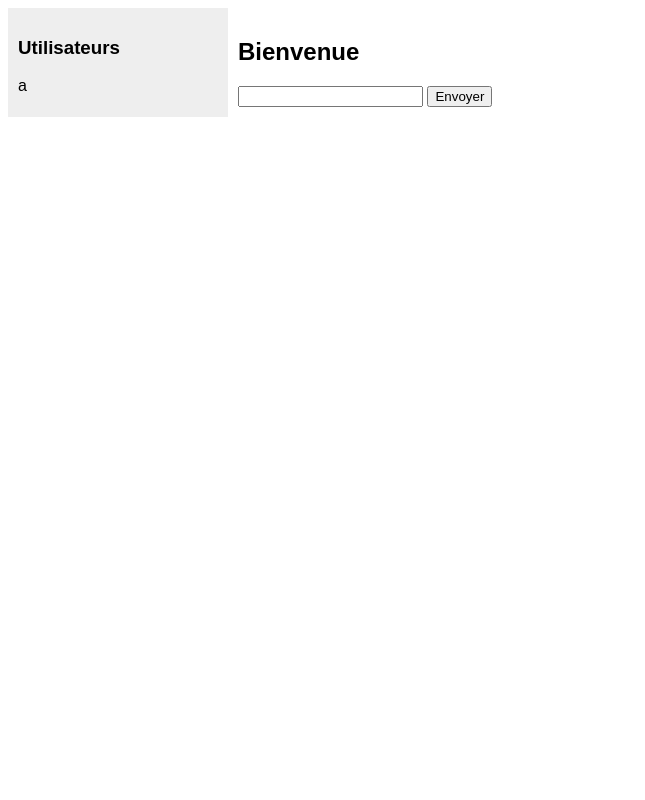
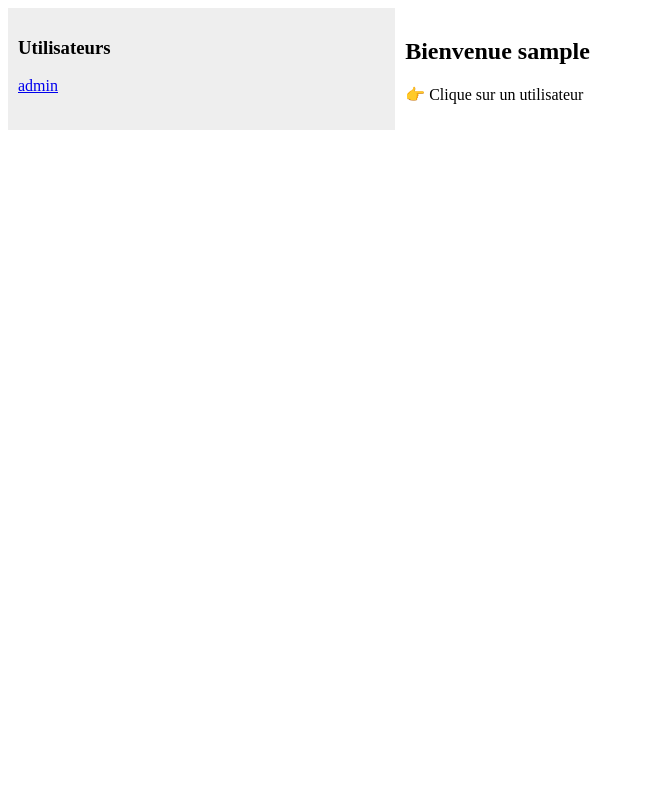
Before and after one commit to friendymatangwa328-alt/messagerie.app, a Flask app: page /chat in a window 1280 px wide. Shown: the whole page, without its empty margins (0-645 px from the left). Run offline with Flask 3, Linux system fonts and the light colour scheme; the visitor is signed in with stand-in values (Sample User, id 1).

Commit message:
Update chat.html

```diff
--- a/templates/chat.html
+++ b/templates/chat.html
@@ -1,43 +1,30 @@
-<!DOCTYPE html>
-<html>
-<head>
-<style>
-body { display:flex; font-family:Arial; }
-.users {
-    width:200px;
-    background:#eee;
-    padding:10px;
-}
-.chat {
-    flex:1;
-    padding:10px;
-}
-.msg {
-    background:#d1e7dd;
-    margin:5px;
-    padding:8px;
-    border-radius:5px;
-}
-</style>
-</head>
-<body>
-<div class="users">
+<div style="display:flex">
+<!-- LISTE USERS -->
+<div style="width:30%; background:#eee; padding:10px">
     <h3>Utilisateurs</h3>
     {% for u in users %}
-    <div>{{ u[0] }}</div>
+        {% if u != current %}
+            <a href="/chat?user={{u}}">{{u}}</a><br>
+        {% endif %}
     {% endfor %}
 </div>
-<div class="chat">
-<h2>Bienvenue {{ username }}</h2>
+<!-- CHAT -->
+<div style="width:70%; padding:10px">
+    <h2>Bienvenue {{current}}</h2>
+    {% if selected_user %}
+        <h3>Discussion avec {{selected_user}}</h3>
+        <div style="background:#ddd; padding:10px; height:200px; overflow:auto">
             {% for m in messages %}
-    <div class="msg">
-        <b>{{ m[0] }}</b>: {{ m[1] }}
+                <p><b>{{m.sender}}</b>: {{m.text}}</p>
+            {% endfor %}
         </div>
-{% endfor %}
-<form action="/send" method="POST">
-    <input name="message">
-    <button>Envoyer</button>
+        <form method="POST">
+            <input type="hidden" name="receiver" value="{{selected_user}}">
+            <input name="message" placeholder="Message">
+            <button type="submit">Envoyer</button>
         </form>
+    {% else %}
+        <p>👉 Clique sur un utilisateur</p>
+    {% endif %}
 </div>
-</body>
-</html>
+</div>
```
Lines whose indentation alone changed are shown as unchanged.
